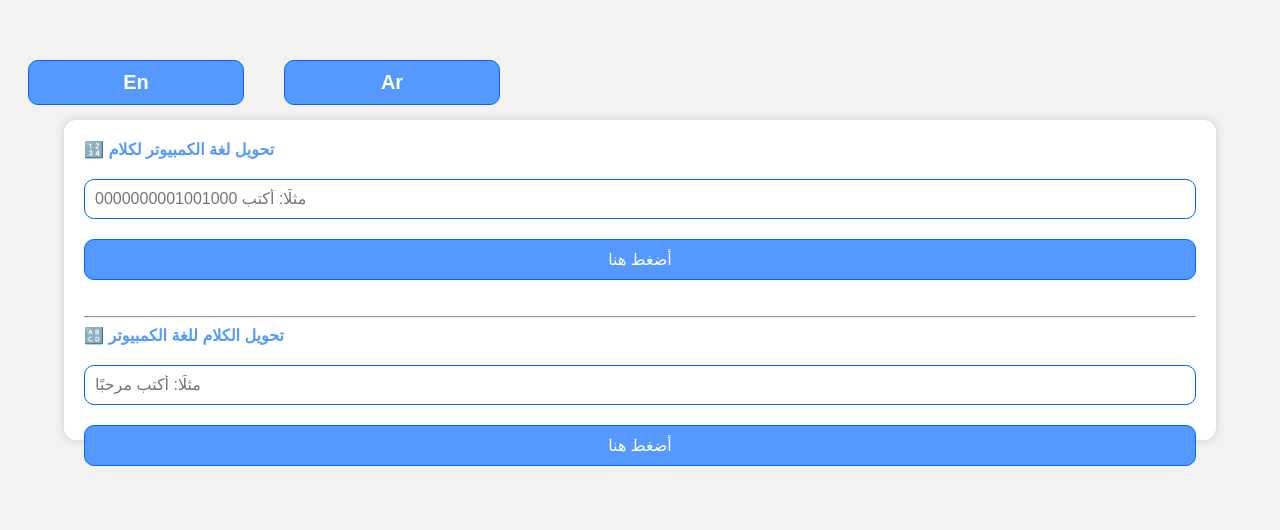
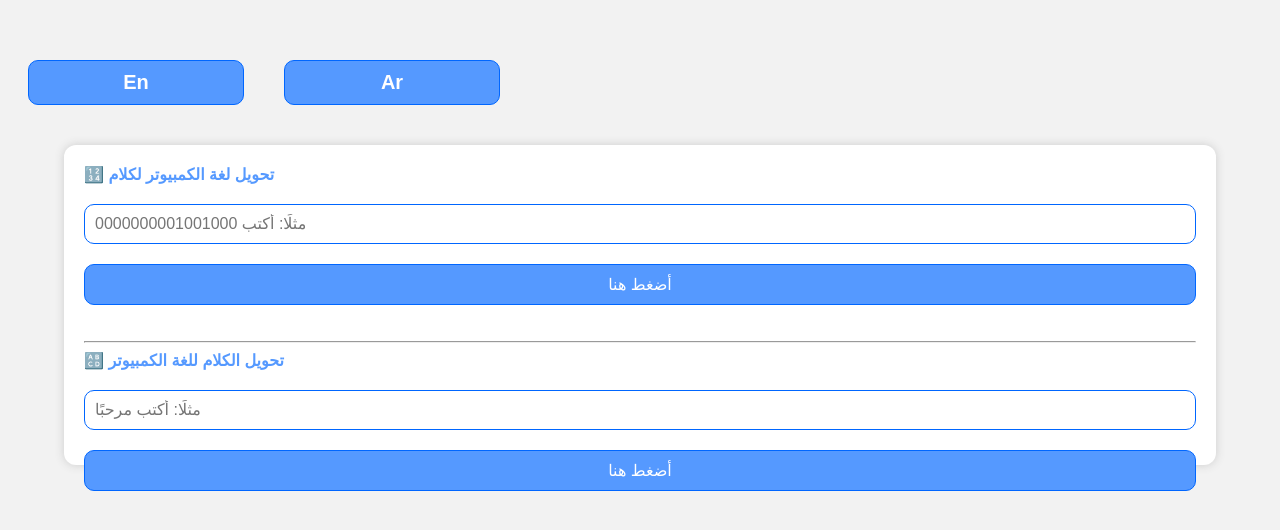
Before and after one commit to BeshoyMokhtar/binary-converter, a plain HTML site: page index.html in a window 1280 px wide. Shown: the part 150-680 px from the top of the page. Drawn offline with Linux system fonts and the light colour scheme.

Commit message:
Update style.css
test

```diff
--- a/style.css
+++ b/style.css
@@ -23,7 +23,7 @@
       padding: 20px;
       border-radius: 12px;
       box-shadow: 0 0 10px #ccc;
-      margin: 5px auto;
+      margin: 30px auto;
       height: 40vh;
       width: 90vw;
     }
```
